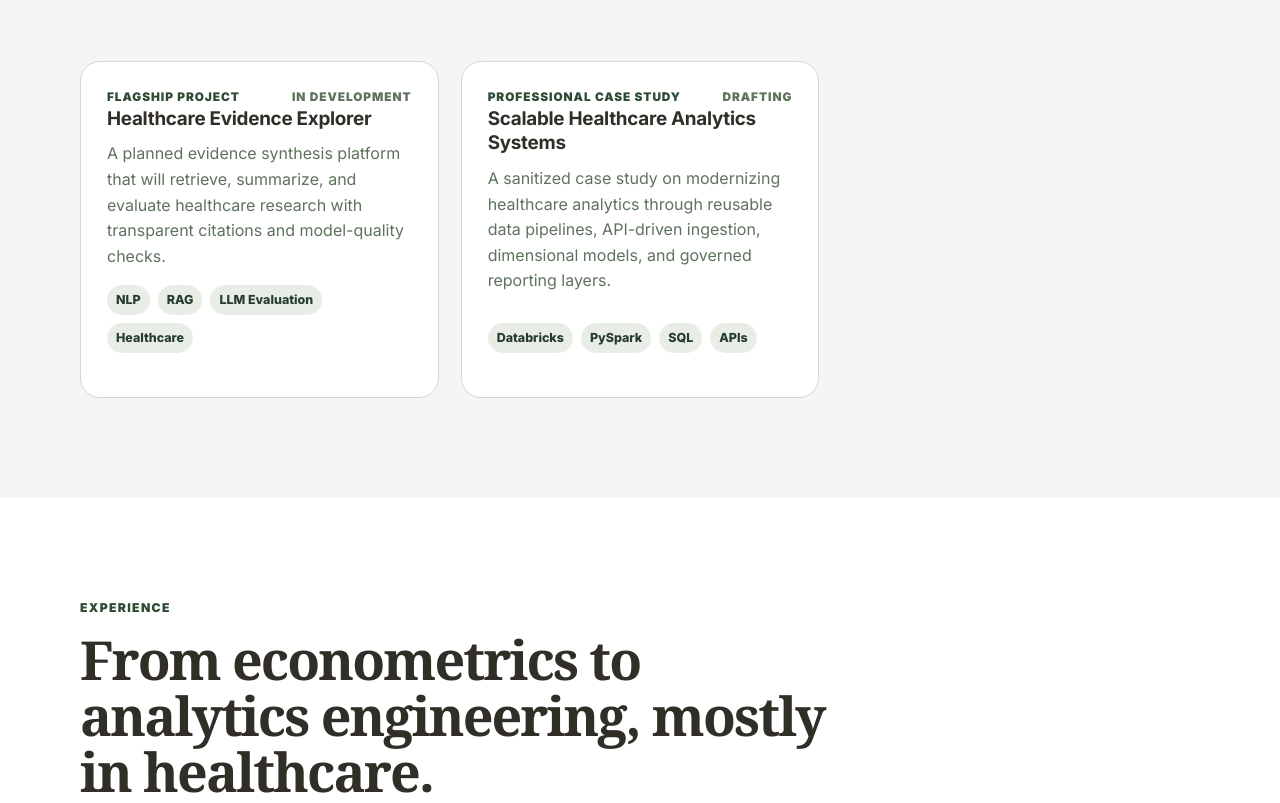
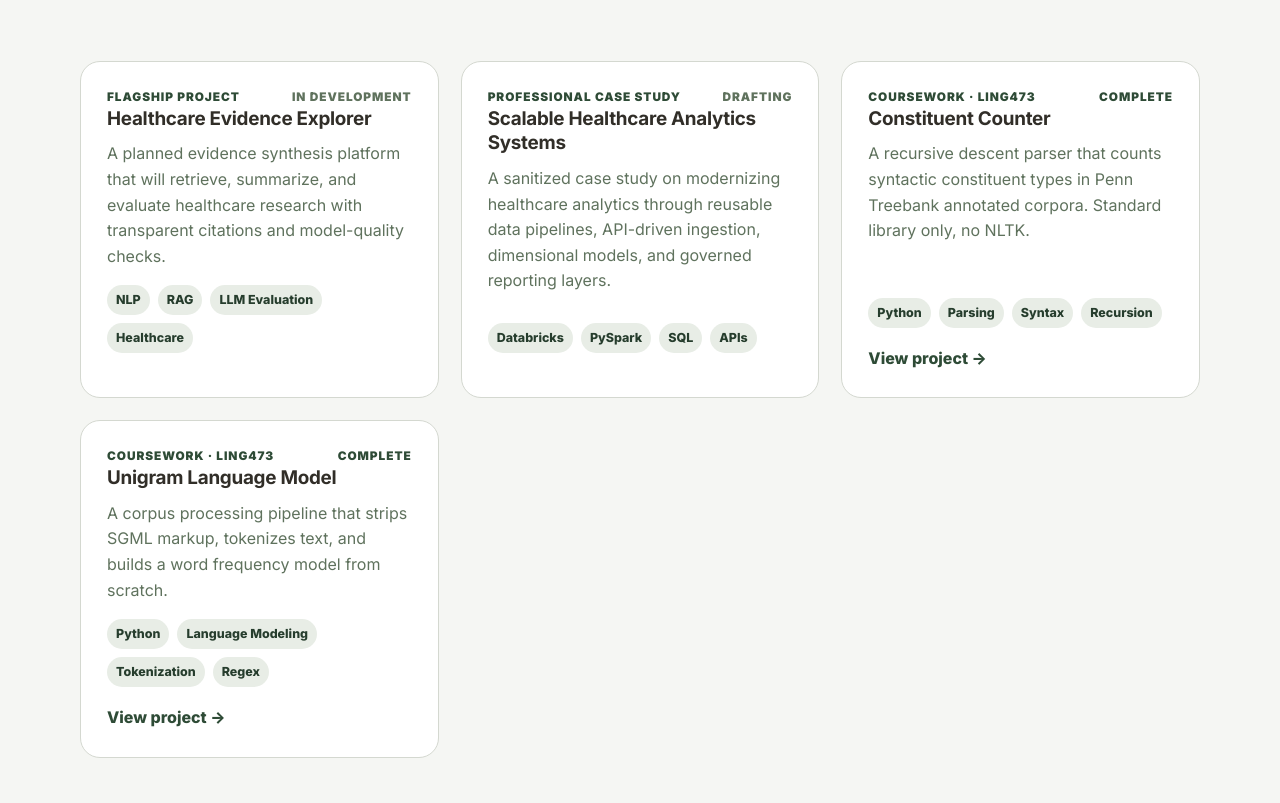
Before and after one commit to cfuglestad/cfuglestad.github.io, an Astro site: page / in a window 1280 px wide. Shown: the part 2286-3089 px from the top of the page. Built offline with nearby package versions, Linux system fonts and the light colour scheme; Astro itself is replaced by a stand-in of ours.

Commit message:
feat: surface completed coursework on homepage
Added Constituent Counter and Unigram Language Model as project cards
on the homepage with 'Coursework · LING473' eyebrow labels. Both link
to their /projects/ detail pages and show 'Complete' status in accent
color.

Recruiter/AI scanning the homepage now sees 4 cards: 2 in-progress
flagship projects + 2 completed coursework projects with live links.
Previously only aspirational work was visible without clicking through.

- ProjectCard.astro: added status-complete class for green status text
- global.css: .status-complete rule (accent color)
- index.astro: 4 project cards (was 2)

```diff
--- a/src/components/ProjectCard.astro
+++ b/src/components/ProjectCard.astro
@@ -8,11 +8,12 @@ interface Props {
   status?: string;
 }
 const { eyebrow, title, description, tags, href, status } = Astro.props;
+const isComplete = status?.toLowerCase() === 'complete';
 ---
 <article class="project-card">
   <div class="project-meta">
     <span>{eyebrow}</span>
-    {status && <span class="status">{status}</span>}
+    {status && <span class:list={['status', { 'status-complete': isComplete }]}>{status}</span>}
   </div>
   <h3>{title}</h3>
   <p>{description}</p>
--- a/src/pages/index.astro
+++ b/src/pages/index.astro
@@ -28,13 +28,28 @@ const projects = [
     tags: ['NLP', 'RAG', 'LLM Evaluation', 'Healthcare'],
     status: 'In development'
   },
-
   {
     eyebrow: 'Professional case study',
     title: 'Scalable Healthcare Analytics Systems',
     description: 'A sanitized case study on modernizing healthcare analytics through reusable data pipelines, API-driven ingestion, dimensional models, and governed reporting layers.',
     tags: ['Databricks', 'PySpark', 'SQL', 'APIs'],
     status: 'Drafting'
+  },
+  {
+    eyebrow: 'Coursework · LING473',
+    title: 'Constituent Counter',
+    description: 'A recursive descent parser that counts syntactic constituent types in Penn Treebank annotated corpora. Standard library only, no NLTK.',
+    tags: ['Python', 'Parsing', 'Syntax', 'Recursion'],
+    href: '/projects/constituent-counter/',
+    status: 'Complete'
+  },
+  {
+    eyebrow: 'Coursework · LING473',
+    title: 'Unigram Language Model',
+    description: 'A corpus processing pipeline that strips SGML markup, tokenizes text, and builds a word frequency model from scratch.',
+    tags: ['Python', 'Language Modeling', 'Tokenization', 'Regex'],
+    href: '/projects/unigram-model/',
+    status: 'Complete'
   }
 ];
 ---
--- a/src/styles/global.css
+++ b/src/styles/global.css
@@ -495,6 +495,10 @@ h3 {
 
 .status {
   color: var(--muted);
+}
+
+.status-complete {
+  color: var(--accent);
 }
 
 .tag-list {
```
